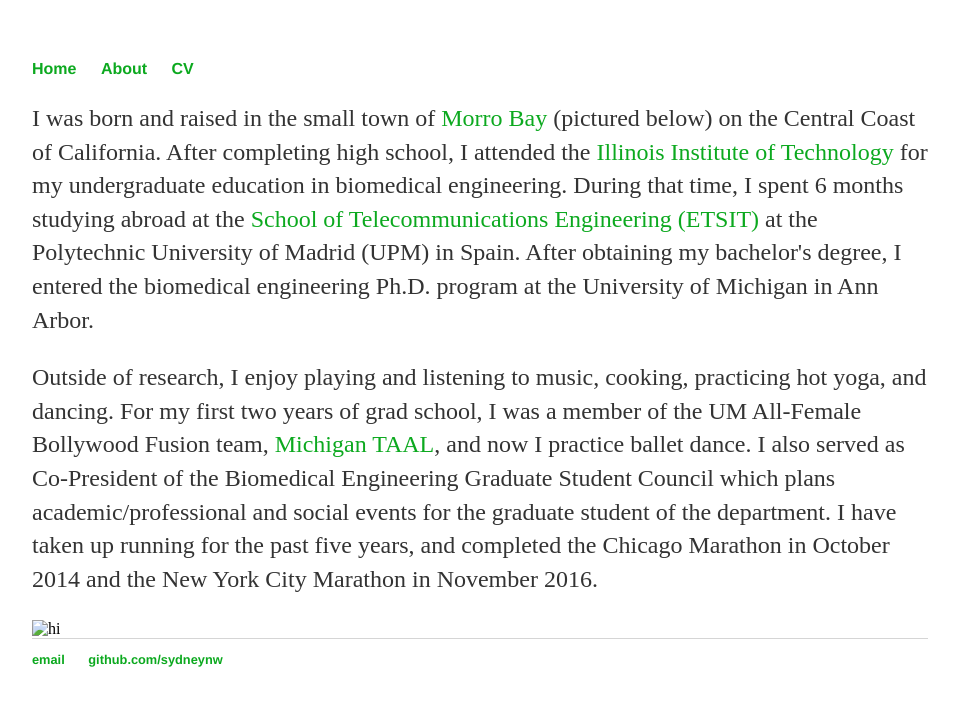
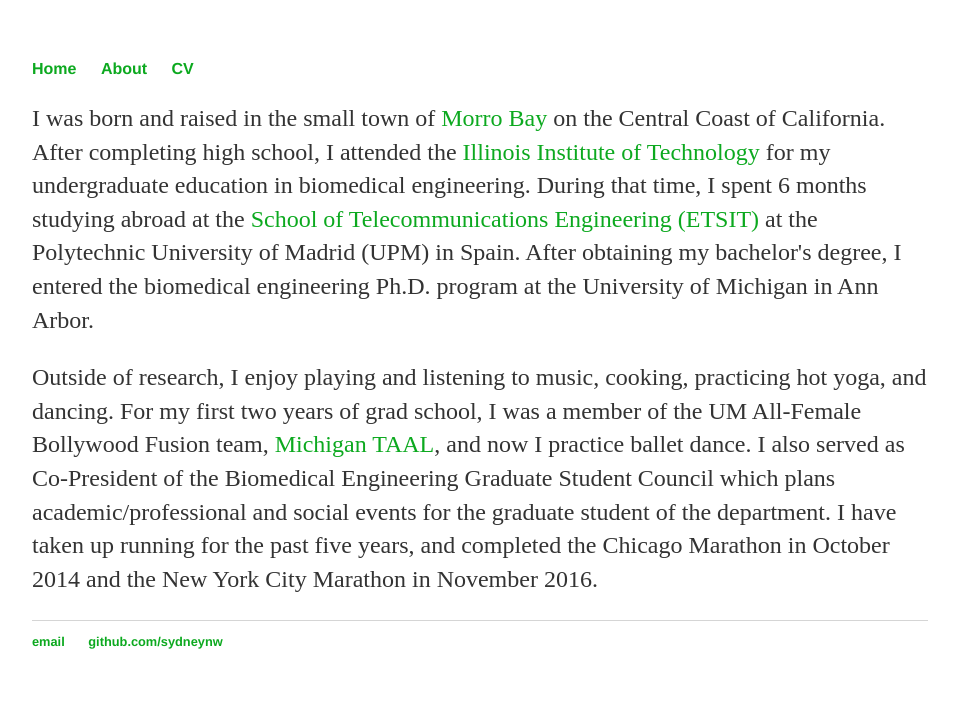
Before and after one commit to sydneynw/sydneynw.github.io, a Jekyll site: the page built from about/index.html, in a window 1280 px wide. Shown: the top 706 px of the page, without its empty margins (160-1119 px from the left). Built offline with Jekyll 4.4.1, drawn with Linux system fonts in a browser that asks for light colours.

Commit message:
Update index.html

```diff
--- a/about/index.html
+++ b/about/index.html
@@ -4,7 +4,7 @@ title: Sydney Williams
 ---
 <div class="blurb">
 	<p>I was born and raised in the small town of <a href="https://en.wikipedia.org/wiki/Morro_Bay,_California">
-  Morro Bay</a> (pictured below) on the Central Coast of California. After completing high school, I attended the
+  Morro Bay</a> on the Central Coast of California. After completing high school, I attended the
   <a href="https://engineering.iit.edu/bme">Illinois Institute of Technology</a> for my undergraduate education in biomedical
   engineering. During that time, I spent 6 months studying abroad at the <a href="http://www.etsit.upm.es/index.php/en/">School of
   Telecommunications Engineering (ETSIT)</a> at the Polytechnic University of Madrid (UPM) in Spain. After obtaining my bachelor's
@@ -16,6 +16,6 @@ title: Sydney Williams
   I also served as Co-President of the Biomedical Engineering Graduate Student Council which plans academic/professional and social
   events for the graduate student of the department. I have taken up running for the past five years, and completed the Chicago
   Marathon in October 2014 and the New York City Marathon in November 2016. </p>
-  <img src="BlackHillSunset.jpg" alt="hi" class="inline"/>
+  <!-- <img src="BlackHillSunset.jpg" alt="hi" class="inline"/> >
   <!--- ![My helpful screenshot]({{ "BlackHillSunset.jpg" | absolute_url }})-->
 </div>
```
